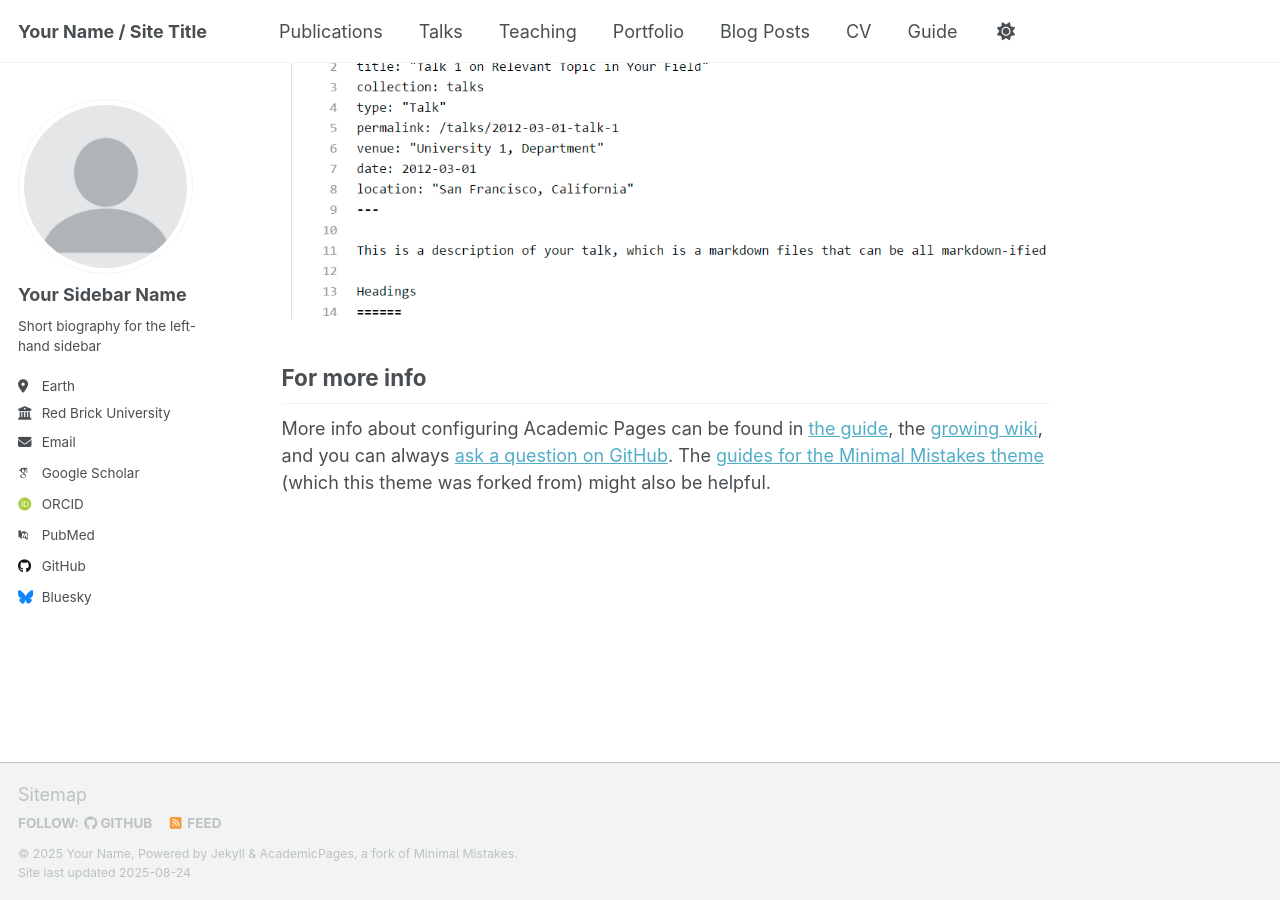
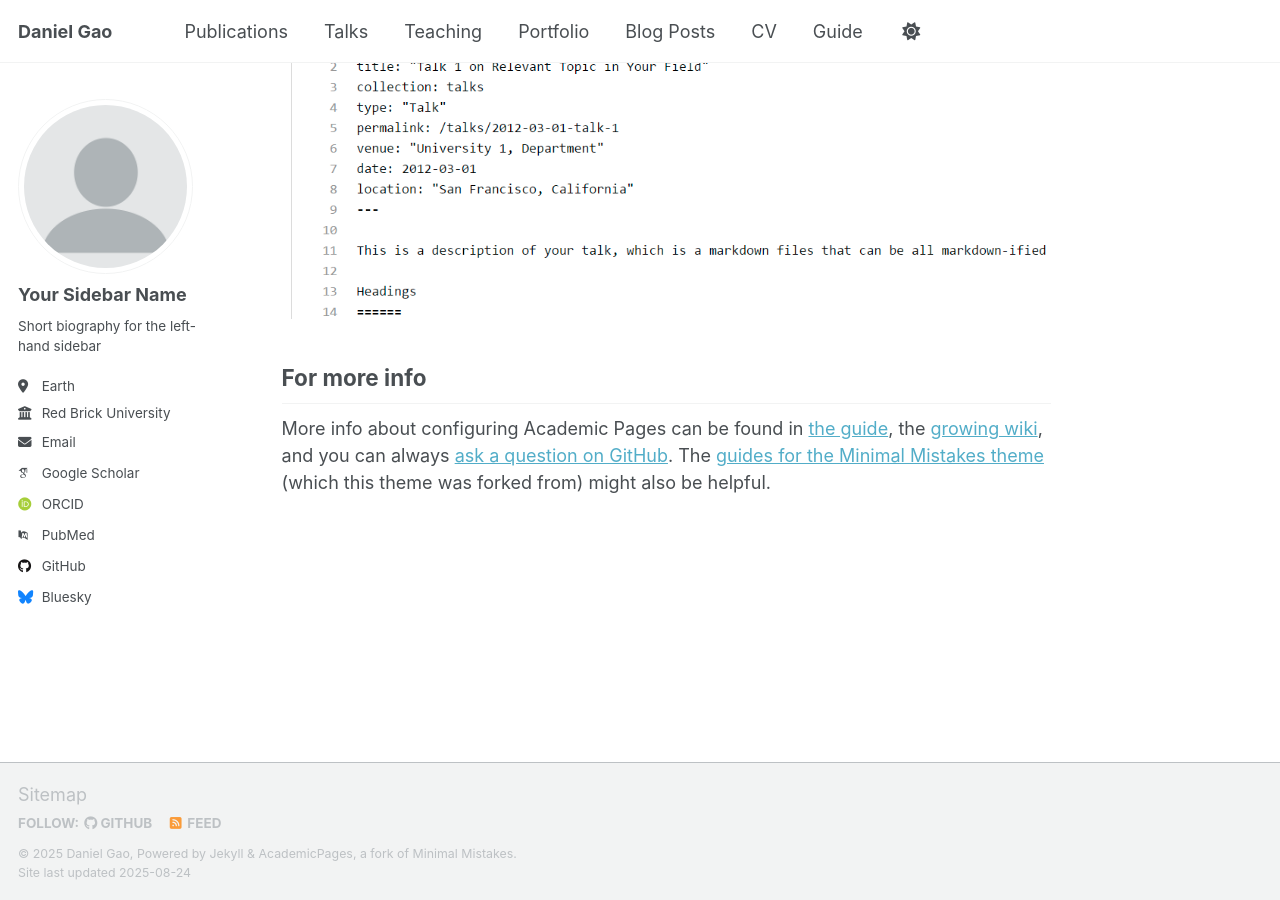
Before and after one commit to ccbb0530/ccbb0530.github.io, a Jekyll site: the page built from _pages/about.md, in a window 1280 px wide and 900 px high, scrolled down 2880 px. Built offline with Jekyll 4.4.1, drawn with Linux system fonts in a browser that asks for light colours; some web fonts are replaced; a script that is not in the unit is left out.

Commit message:
Update _config.yml

```diff
--- a/_config.yml
+++ b/_config.yml
@@ -9,13 +9,13 @@
 # Basic Site Settings
 locale                   : "en-US"
 site_theme               : "default" # Currently available options are "default", "air"
-title                    : "Your Name / Site Title"
-title_separator          : "-"
-name                     : &name "Your Name"
-description              : &description "personal description"
-url                      : https://academicpages.github.io # the base hostname & protocol for your site e.g. "https://[your GitHub username].github.io" or if you already have some other page hosted on Github then use "https://[your GitHub username].github.io/[Your Repo Name]"
+title                    : "Daniel Gao"
+title_separator          : "|"
+name                     : &name "Daniel Gao"
+description              : &description "A sophomore in USTC"
+url                      : https://ccbb0530.github.io # the base hostname & protocol for your site e.g. "https://[your GitHub username].github.io" or if you already have some other page hosted on Github then use "https://[your GitHub username].github.io/[Your Repo Name]"
 baseurl                  : "" # the subpath of your site, e.g. "/blog"
-repository               : "academicpages/academicpages.github.io"
+repository               : "ccbb0530/ccbb0530.github.io"
 
 # Site Author - The following control what appear as part of the author content on the side bar.
 #               If a field is blank the icon and link will not appear, otherwise it will be shown.
```
